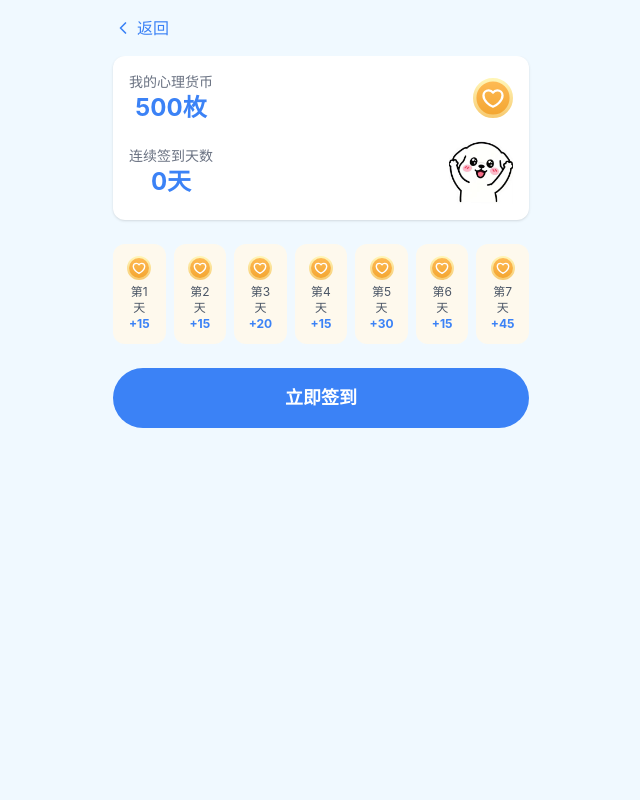
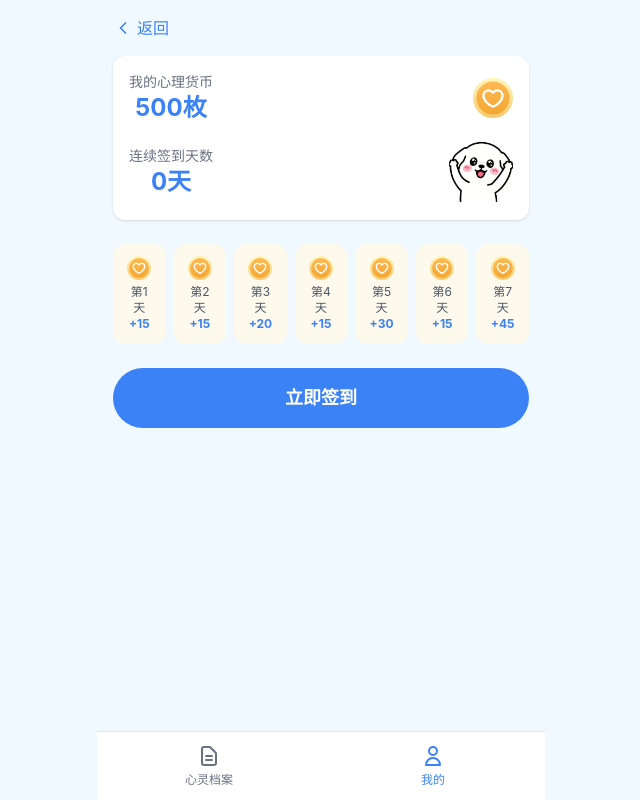
Before and after one commit to Dylan-dy712/positive-psychology-assessment, a React (Vite) app: page /my/check-in in a window 1280 px wide. Shown: the whole page, without its empty margins (319-959 px from the left). Built offline with nearby package versions, Linux system fonts and the light colour scheme.

Commit message:
修复底部导航栏：正确跳转路径，我的页面子页面也显示

```diff
--- a/src/App.tsx
+++ b/src/App.tsx
@@ -24,7 +24,8 @@ const AppContent = () => {
 
   const showBottomNav =
     location.pathname === '/history' ||
-    location.pathname === '/my';
+    location.pathname === '/my' ||
+    location.pathname.startsWith('/my/');
 
   const isLaunchPage = location.pathname === '/launch';
   const isAgreementPage =
--- a/src/components/BottomNav.tsx
+++ b/src/components/BottomNav.tsx
@@ -20,7 +20,7 @@ export const BottomNav = () => {
     <div className="fixed bottom-0 left-0 right-0 bg-white border-t border-gray-200 max-w-md mx-auto">
       <div className="flex">
         <button
-          onClick={() => navigate('/')}
+          onClick={() => navigate('/history')}
           className={`flex-1 py-3 flex flex-col items-center gap-1 ${
             isMentalFileActive ? 'text-primary' : 'text-gray-500'
           }`}
```
